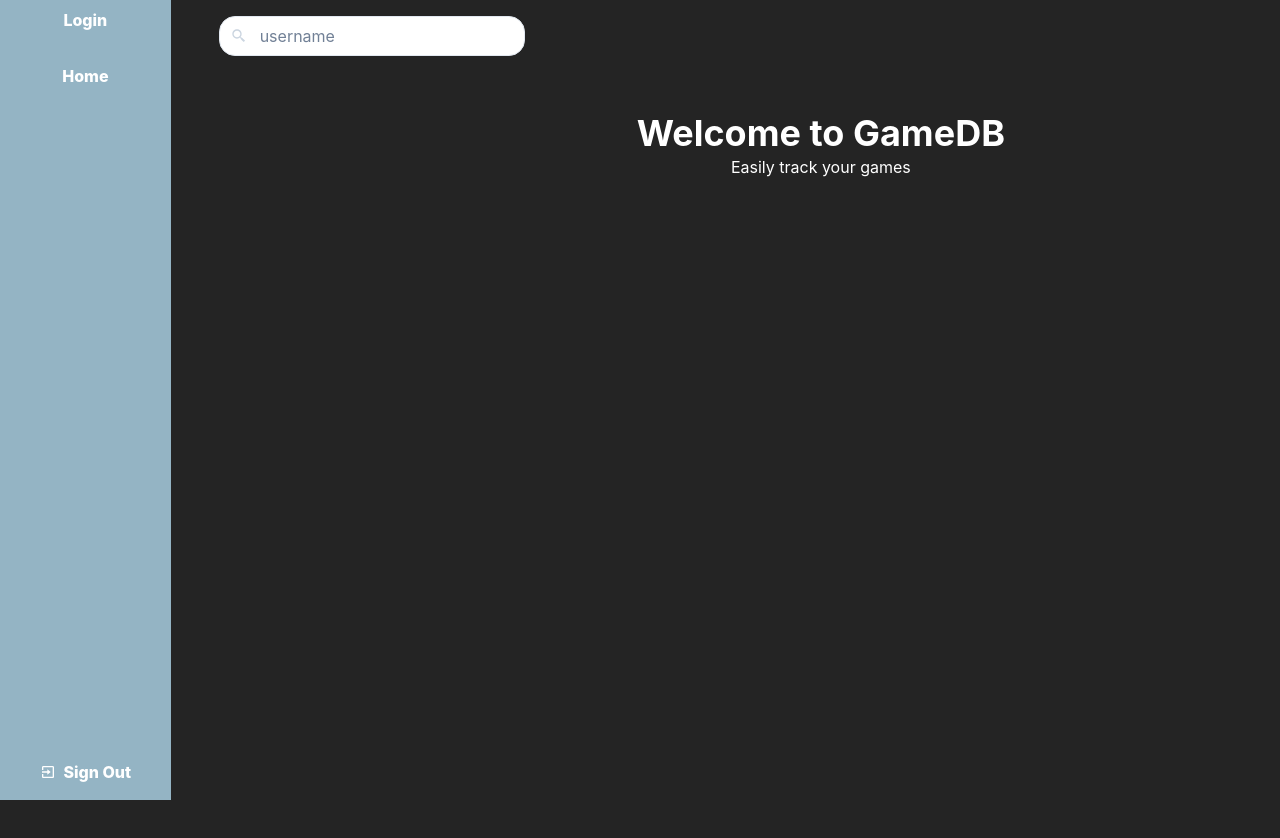
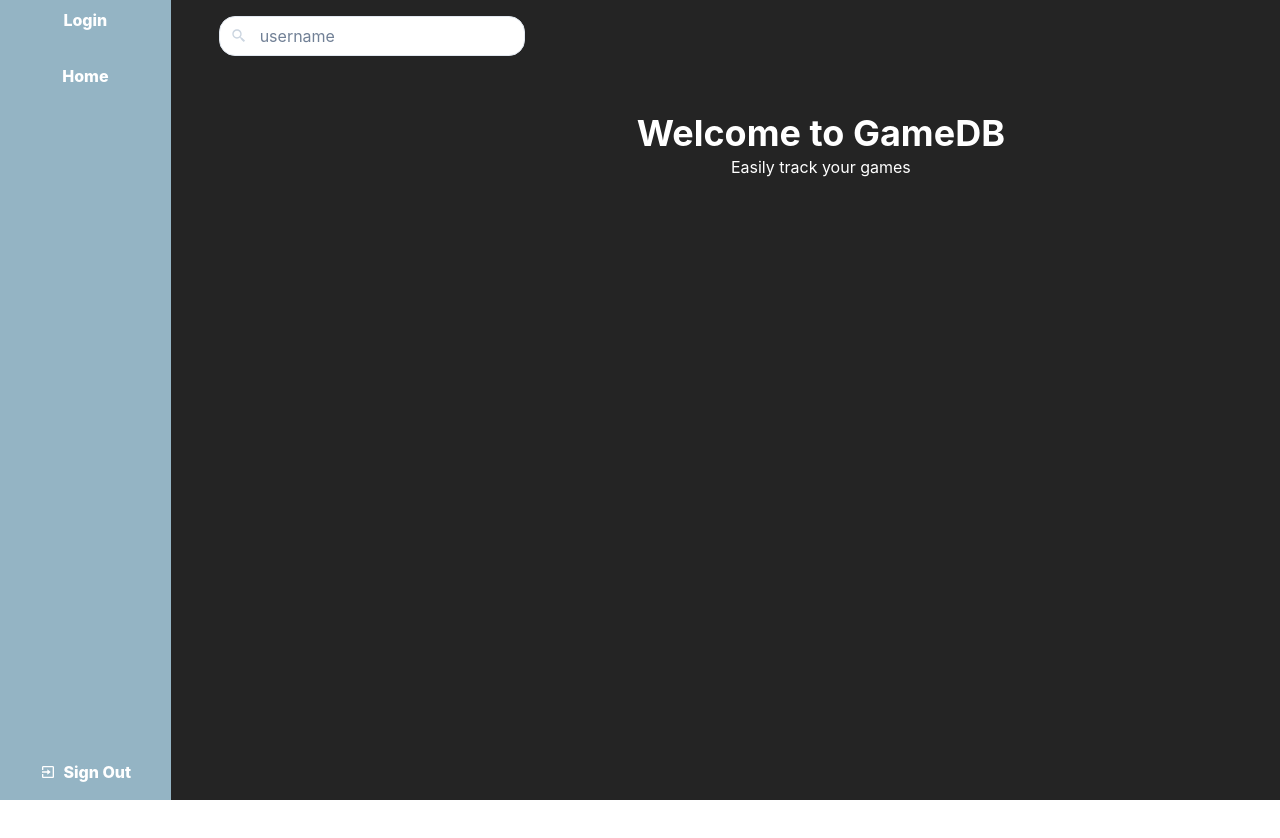
Before and after one commit to HazyVT/gamelist, a React (Vite) app: page / in a window 1280 px wide. Shown: the top 838 px of the page. After the commit the page ends 800 px from the top, so only its background shows below. Built offline with nearby package versions, Linux system fonts and the light colour scheme.

Commit message:
Update App.css

```diff
--- a/src/App.css
+++ b/src/App.css
@@ -4,7 +4,7 @@ body {
 
 .container {
   width: 100%;
-  height: 700pt;
+  height: 100vh;
   background-color: #242424;
 	background-size: 400% 400%;
 	animation: gradient 15s ease infinite;
```
